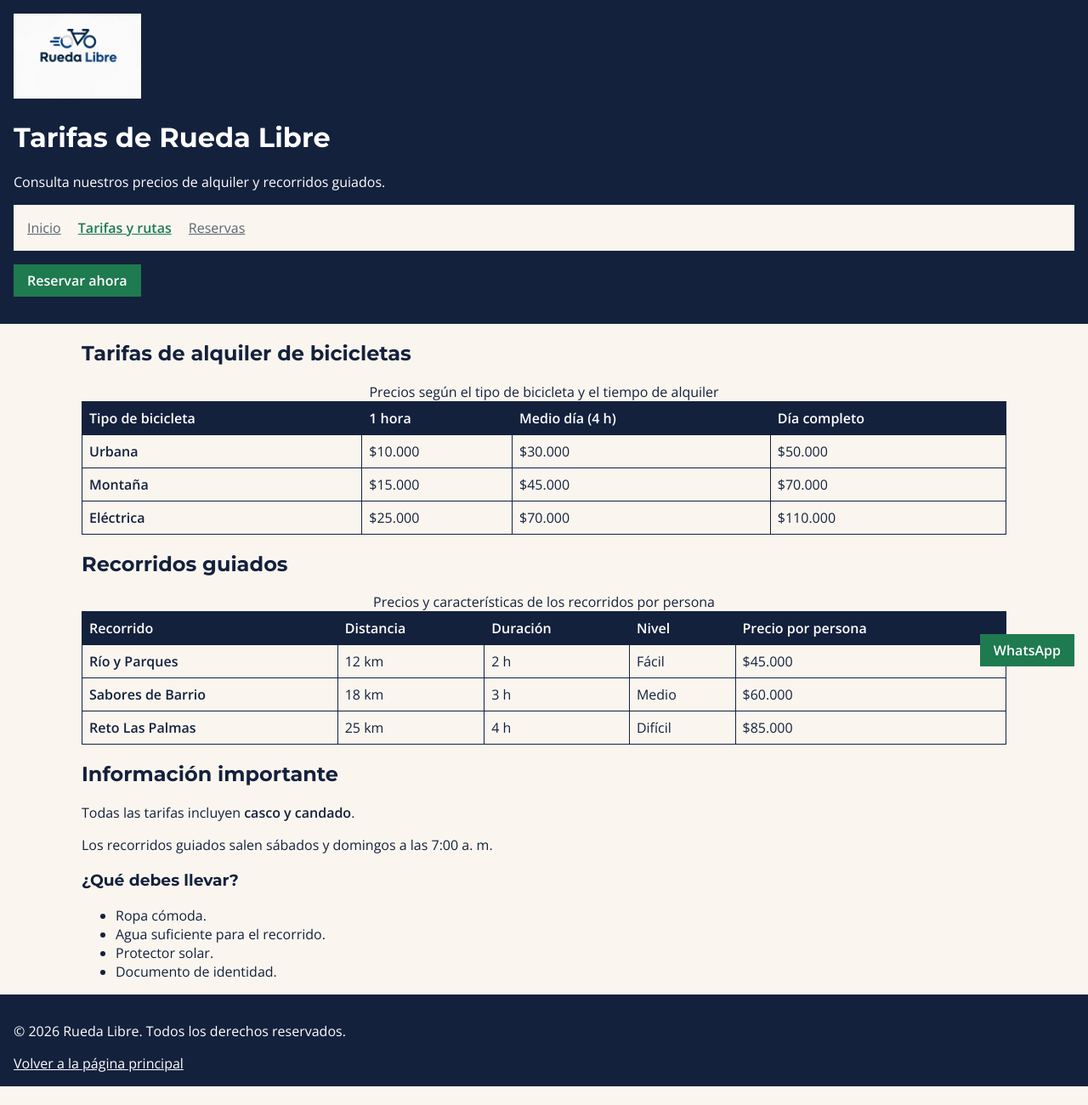
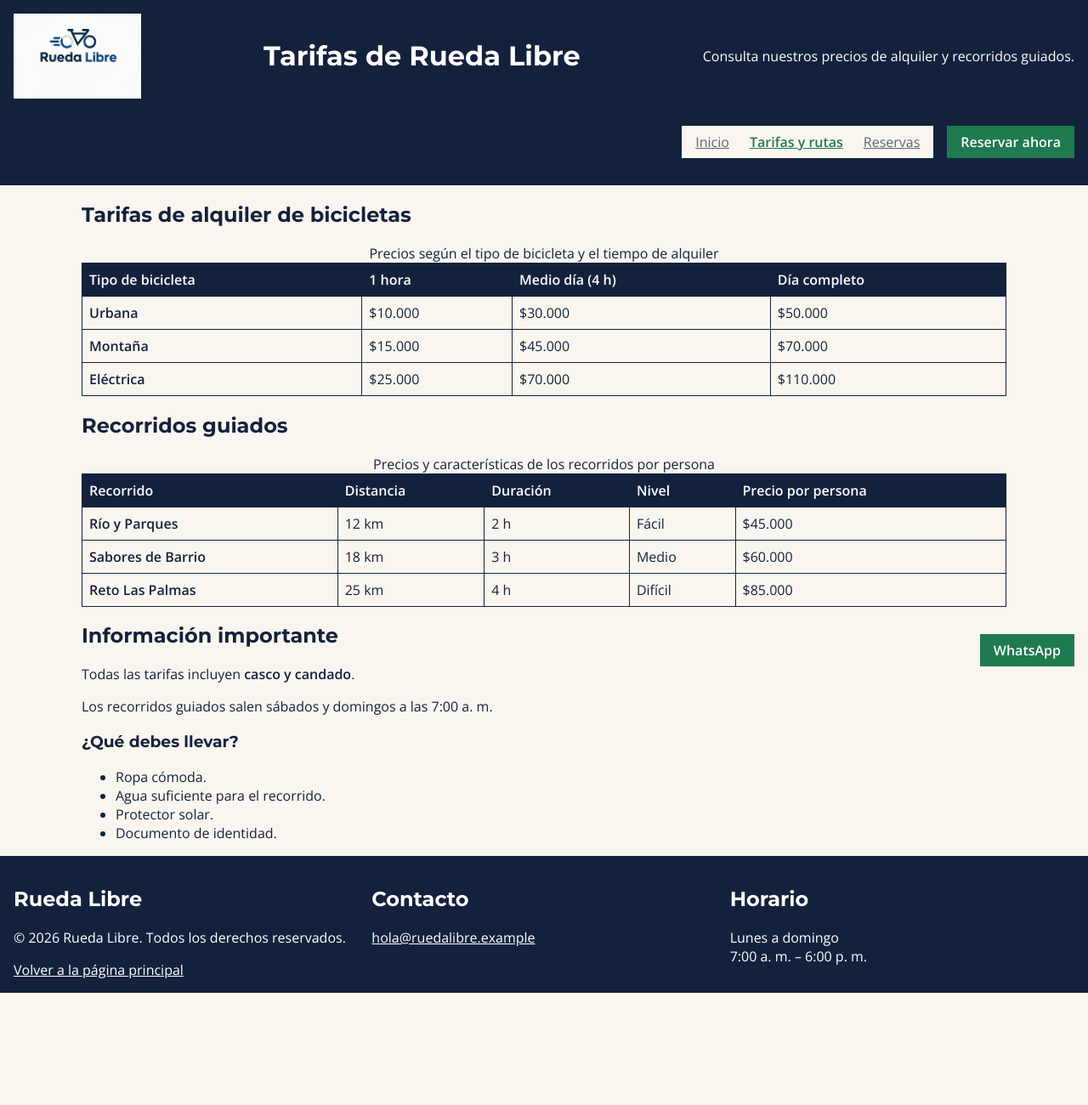
Before and after one commit to dress18/rueda-libre, a plain HTML site: page paginas/tarifas.html in a window 1280 px wide. Shown: the whole page at 85% size. After the commit the page ends 1232 px from the top, so only its background shows below. Drawn offline with nearby package versions, Linux system fonts and the light colour scheme.

Commit message:
feat: mejorar diseño de encabezado y pie de página con flexbox y secciones de contacto y horario

```diff
--- a/css/styles.css
+++ b/css/styles.css
@@ -47,6 +47,28 @@ footer {
     background-color: var(--color-night-blue);
     color: var(--color-white);
     padding: var(--space-2);
+    display: flex;
+    flex-wrap: wrap;
+    gap: var(--space-2);
+}
+
+header {
+    justify-content: space-between;
+    align-items: center;
+}
+
+header nav {
+    margin-inline-start: auto;
+}
+
+footer {
+    flex-direction: row;
+    justify-content: space-between;
+    align-items: flex-start;
+}
+
+footer > div {
+    flex: 1 1 15rem;
 }
 
 header :is(h1, h2, h3, h4, h5, h6),
@@ -63,17 +85,18 @@ footer a {
     color: var(--color-white);
 }
 
-/* Navegación */
 #menu {
     background-color: var(--color-cream);
     list-style: none;
     margin: 0;
     padding: var(--space-1);
+    display: flex;
+    flex-wrap: wrap;
+    gap: var(--space-1);
 }
 
 #menu a {
     color: var(--color-asphalt-gray);
-    display: inline-block;
     padding: var(--space-1);
 }
 
@@ -98,11 +121,6 @@ footer a {
     outline-offset: 0.125rem;
 }
 
-#menu li {
-    display: inline-block;
-}
-
-/* Componentes */
 main {
     width: 100%;
     max-width: 70rem;
--- a/paginas/tarifas.html
+++ b/paginas/tarifas.html
@@ -119,8 +119,19 @@
         </section>
     </main>
     <footer>
-        <p>&copy; 2026 Rueda Libre. Todos los derechos reservados.</p>
-        <a href="../index.html">Volver a la página principal</a>
+        <div>
+            <h2>Rueda Libre</h2>
+            <p>&copy; 2026 Rueda Libre. Todos los derechos reservados.</p>
+            <a href="../index.html">Volver a la página principal</a>
+        </div>
+        <div>
+            <h2>Contacto</h2>
+            <p><a href="mailto:hola@ruedalibre.example">hola@ruedalibre.example</a></p>
+        </div>
+        <div>
+            <h2>Horario</h2>
+            <p>Lunes a domingo<br>7:00 a. m. – 6:00 p. m.</p>
+        </div>
     </footer>
     <a class="enlace-whatsapp" href="https://wa.me/573000000000" target="_blank" rel="noopener noreferrer">WhatsApp</a>
 </body>
```
Also changed, not shown: bitacora.md (+7 -0 lines), index.html (+13 -2 lines), paginas/reservas.html (+13 -2 lines).
